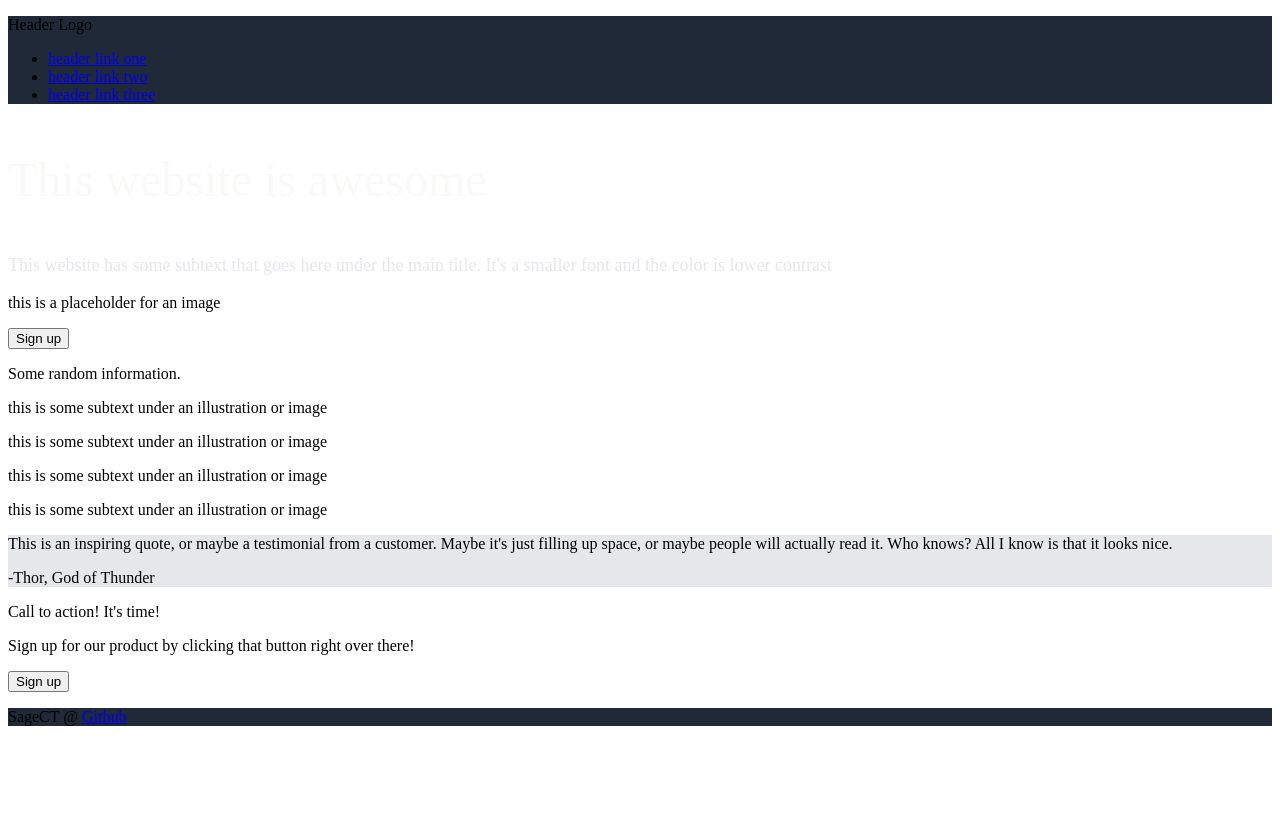
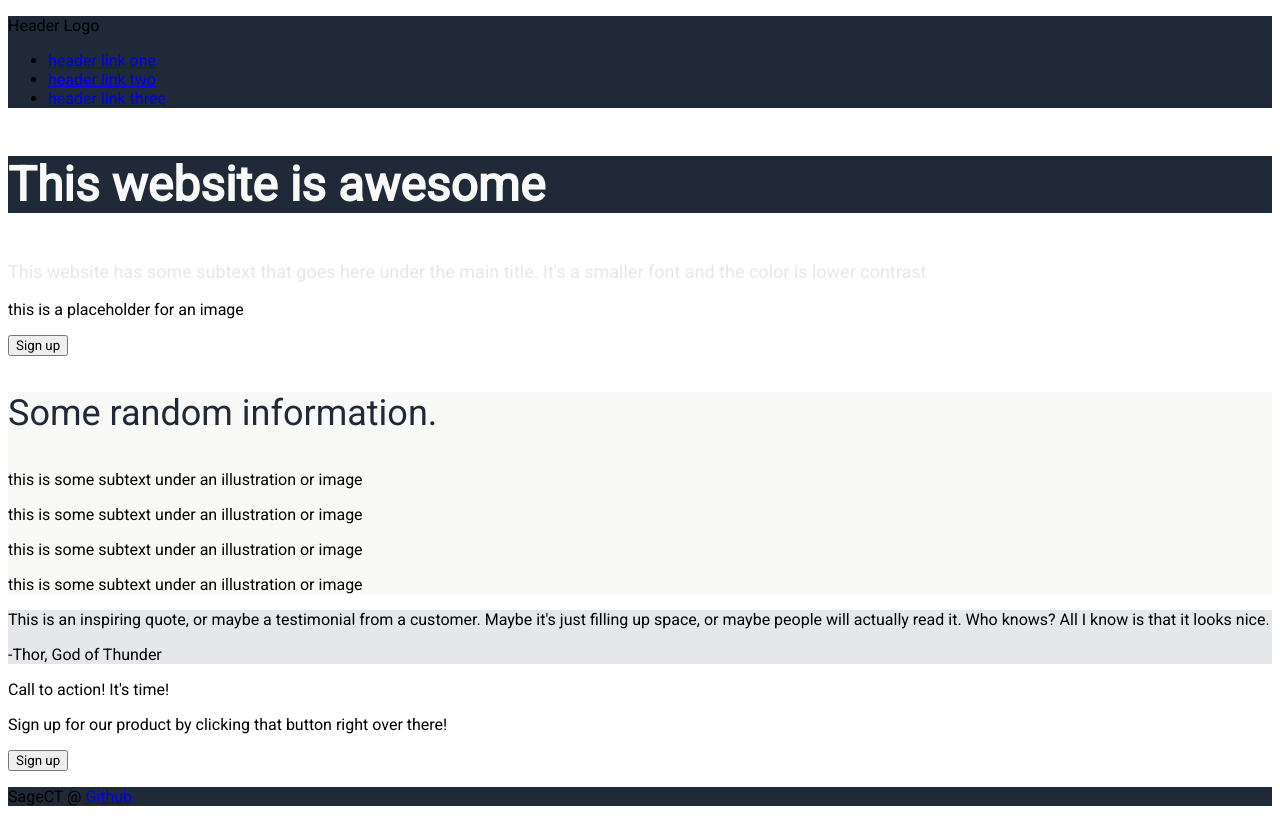
Before and after one commit to SageCT/landing-page-odin, a plain HTML site: page index.html in a window 1280 px wide. Before the commit the page ends 800 px from the top, so only its background shows below. Drawn offline with Linux system fonts and the light colour scheme.

Commit message:
Change font to Roboto

```diff
--- a/index.html
+++ b/index.html
@@ -6,6 +6,12 @@
     <meta name="viewport" content="width=device-width, initial-scale=1.0" />
     <title>Landing Page Odin</title>
     <link rel="stylesheet" href="./styles.css" />
+    <link rel="preconnect" href="https://fonts.googleapis.com" />
+    <link rel="preconnect" href="https://fonts.gstatic.com/" crossorigin />
+    <link
+      href="https://fonts.googleapis.com/css2?family=Roboto&display=swap"
+      rel="stylesheet"
+    />
   </head>
 
   <body>
--- a/styles.css
+++ b/styles.css
@@ -1,3 +1,7 @@
+* {
+  font-family: "Roboto", sans-serif;
+}
+
 /* Header/Footer */
 .header,
 .footer {
@@ -6,12 +10,10 @@
 
 #logo-text {
   font-size: 48px;
-  font-weight: extra-bold;
+  font-weight: bold;
+  font-family: "Roboto", sans-serif;
   color: #f9faf8;
-}
-
-.block-3 {
-  background-color: #e5e7eb;
+  background-color: #1f2937;
 }
 
 /* Block 1 */
@@ -20,3 +22,21 @@
   font-size: 18px;
   color: #e5e7eb;
 }
+
+/* Block 2 */
+
+.block-2 {
+  background-color: #f9faf8;
+}
+
+.block-2-title {
+  font-size: 36px;
+  font-style: 800;
+  color: #1f2937;
+}
+
+/* Block 3 */
+
+.block-3 {
+  background-color: #e5e7eb;
+}
```
